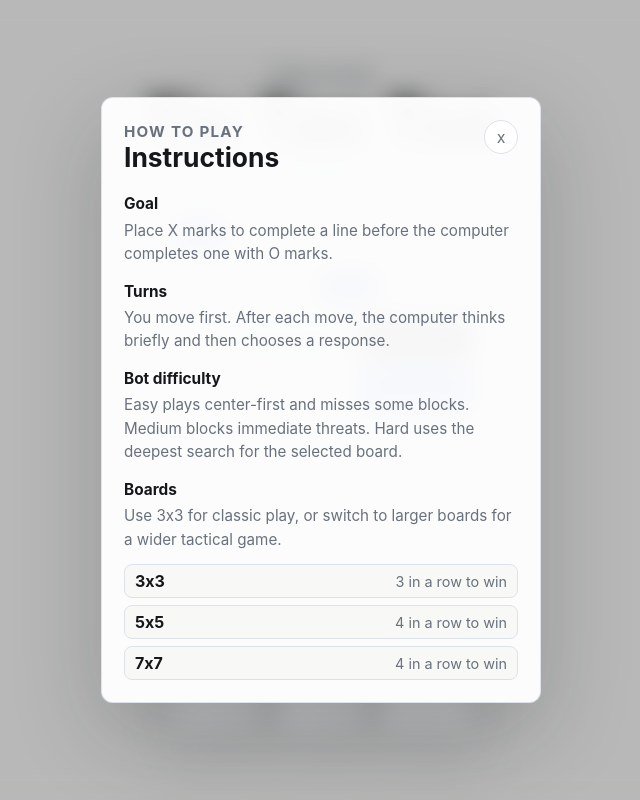
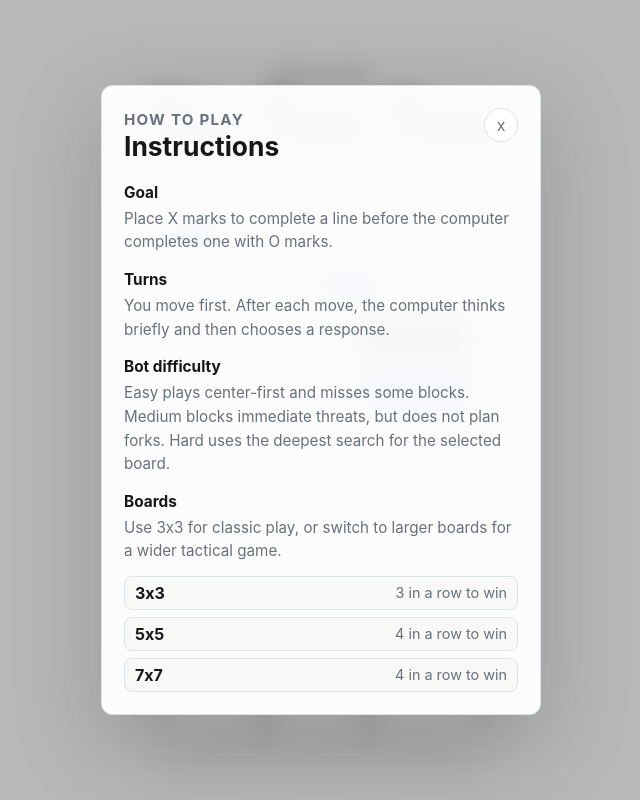
Before and after one commit to vhaueisen/tic-tac-toe, a React (Vite) app: page / in a window 1280 px wide. Both pictures are taken after a click on the button "Instructions". Shown: the whole page, without its empty margins (319-959 px from the left). Built offline with nearby package versions, Linux system fonts and the light colour scheme.

Commit message:
feat: improve AI behavior for medium difficulty and update documentation

```diff
--- a/src/game/components/InstructionsModal.tsx
+++ b/src/game/components/InstructionsModal.tsx
@@ -82,8 +82,8 @@ export function InstructionsModal({ isOpen, onClose }: InstructionsModalProps) {
                 <h3>Bot difficulty</h3>
                 <p>
                   Easy plays center-first and misses some blocks. Medium blocks
-                  immediate threats. Hard uses the deepest search for the
-                  selected board.
+                  immediate threats, but does not plan forks. Hard uses the
+                  deepest search for the selected board.
                 </p>
               </section>
 
--- a/src/game/constants/game.ts
+++ b/src/game/constants/game.ts
@@ -17,14 +17,9 @@ export const DEFAULT_BOARD_CONFIG = BOARD_PRESETS[0];
 export const DEFAULT_BOT_DIFFICULTY: BotDifficulty = "hard";
 
 export const AI_DEPTH_BY_DIFFICULTY: Record<
-  Exclude<BotDifficulty, "easy">,
+  Extract<BotDifficulty, "hard">,
   Record<number, number>
 > = {
-  medium: {
-    3: 2,
-    5: 1,
-    7: 1,
-  },
   hard: {
     3: 8,
     5: 3,
--- a/src/game/logic/ai.ts
+++ b/src/game/logic/ai.ts
@@ -31,6 +31,10 @@ export function chooseAiMove(
 
   if (block !== null) {
     return block;
+  }
+
+  if (difficulty === "medium") {
+    return chooseCenterBiasedMove(board, config);
   }
 
   const depth = AI_DEPTH_BY_DIFFICULTY[difficulty][config.size] ?? 1;
```
Also changed, not shown: 2 other files (tests, documents, lock files or other folders).
